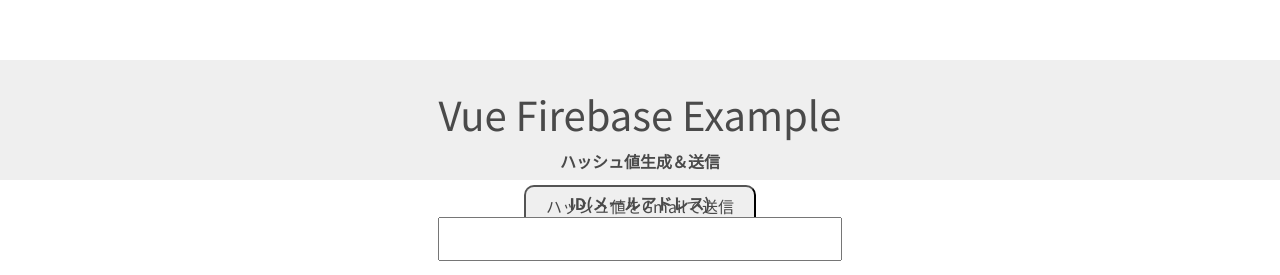
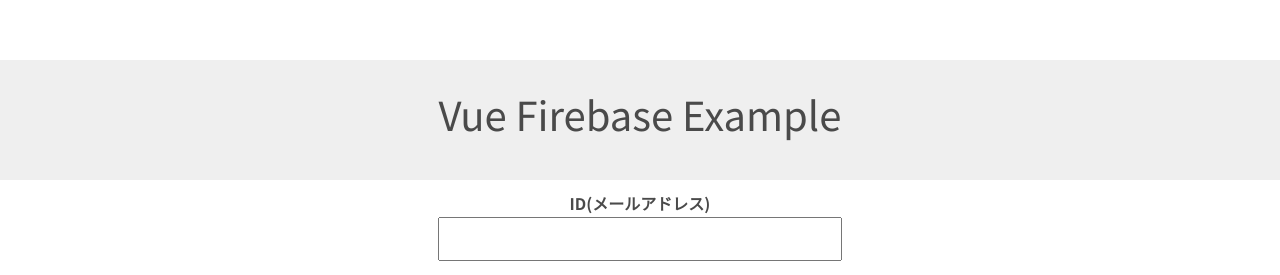
Before and after one commit to higayu/Vue_tests, a Vue app: page /login in a window 1280 px wide. Shown: the top 275 px of the page. Built offline with nearby package versions, Linux system fonts and the light colour scheme; no server answers.

Commit message:
Gmail_停止

```diff
--- a/src/views/LoginView.vue
+++ b/src/views/LoginView.vue
@@ -2,7 +2,6 @@
     <body>
         <header>
             <div class="title">Vue Firebase Example</div>
-            <Gmail_hasu />
         </header>
 
         <main>
--- a/vite.config.js
+++ b/vite.config.js
@@ -23,6 +23,8 @@
       resolve: {
         alias: {
           '@': path.resolve(__dirname, './src'),
+          //stream: 'stream-browserify',
+          //os: 'os-browserify/browser',
         },
       },
       define: {
```
